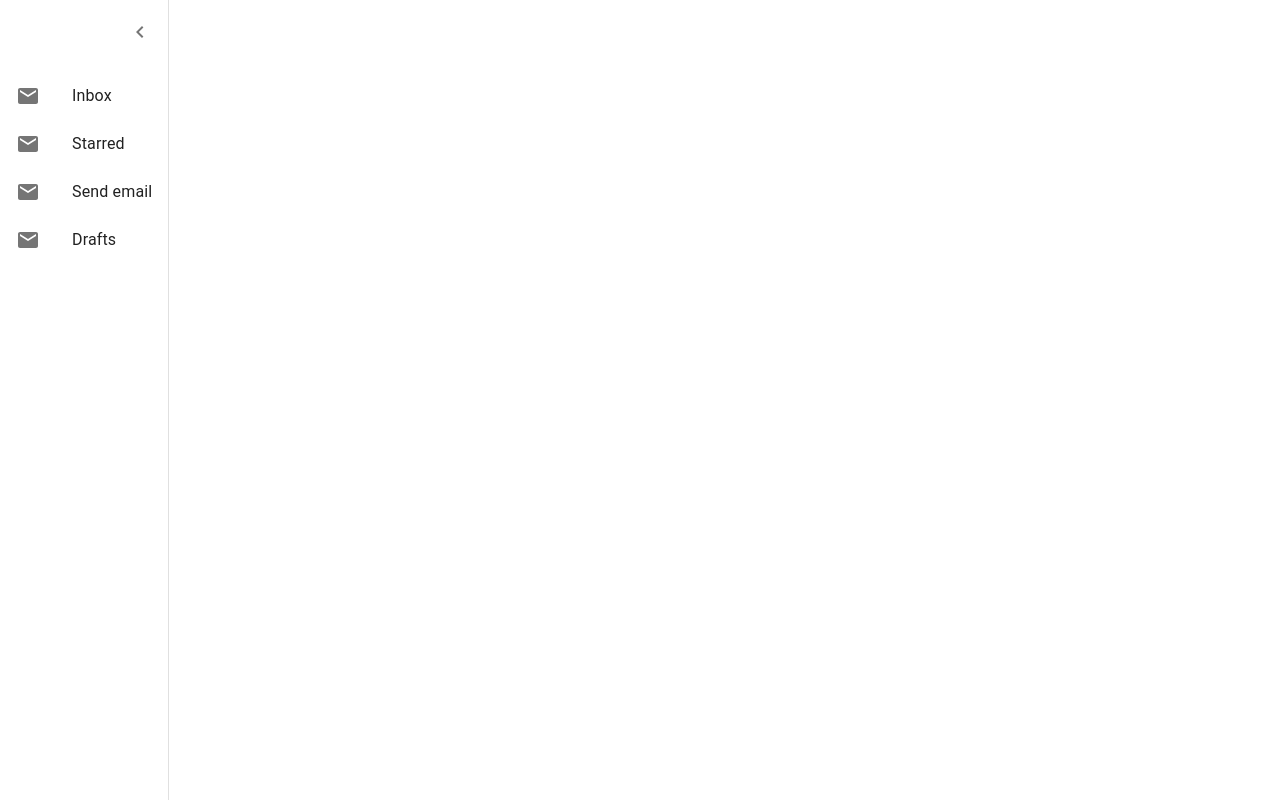
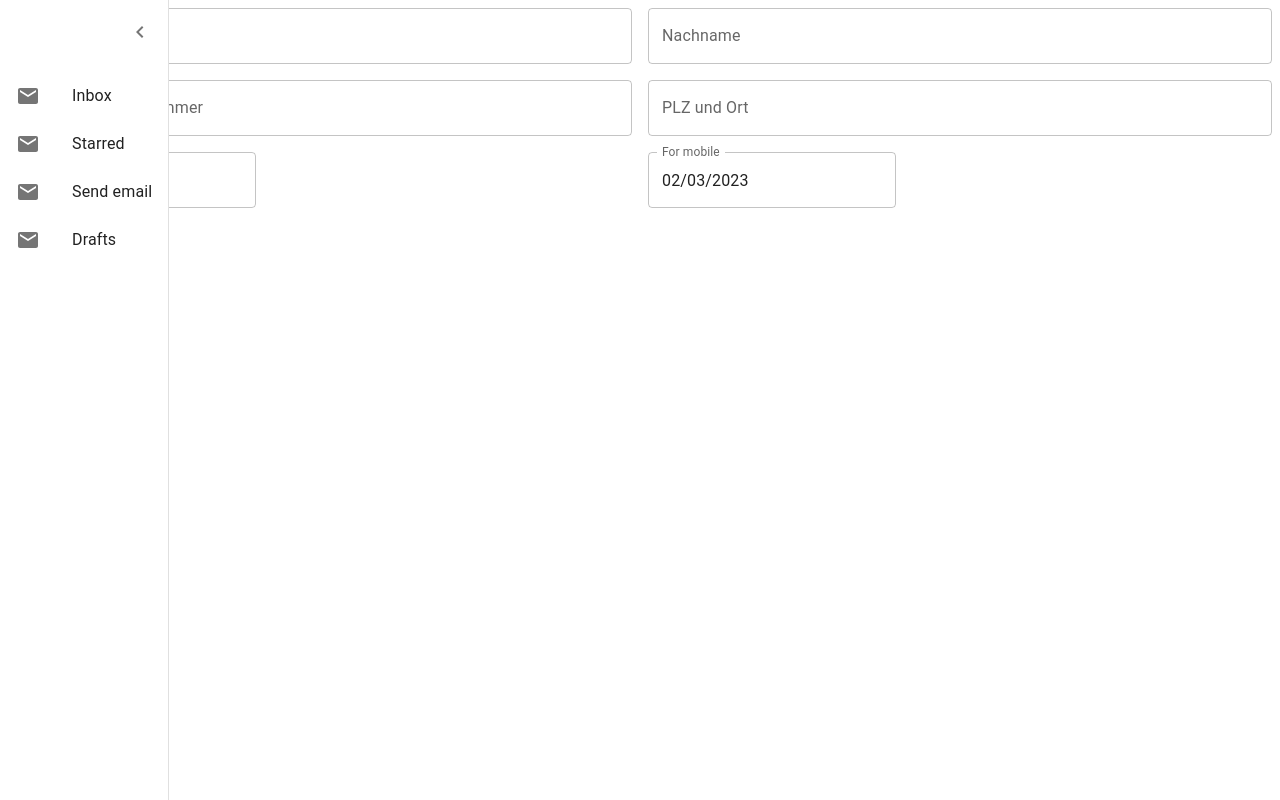
Before and after one commit to FA12-1/entschuldigungssystem, a Next.js app in the folder frontend/: page /report in a window 1280 px wide. Built offline with nearby package versions, Linux system fonts and the light colour scheme.

Commit message:
add form layout and inputs

```diff
--- a/frontend/app/layout.tsx
+++ b/frontend/app/layout.tsx
@@ -13,6 +13,8 @@ import ChevronLeftIcon from "@mui/icons-material/ChevronLeft";
 import EmailIcon from "@mui/icons-material/Email";
 import useLocalStorage from "../hooks/useLocalStorage";
 import { styled } from "@mui/material/styles";
+import { LocalizationProvider } from "@mui/x-date-pickers/LocalizationProvider/LocalizationProvider";
+import { AdapterDayjs } from "@mui/x-date-pickers/AdapterDayjs";
 
 export default function RootLayout({
     children,
@@ -24,6 +26,7 @@ export default function RootLayout({
     return (
         <html>
             <head />
+            <LocalizationProvider dateAdapter={AdapterDayjs}>
                 <body>
                     <Drawer variant="persistent" anchor="left" open={open}>
                         <DrawerHeader>
@@ -48,6 +51,7 @@ export default function RootLayout({
                     </Drawer>
                     {children}
                 </body>
+            </LocalizationProvider>
         </html>
     );
 }
--- a/frontend/app/report/page.tsx
+++ b/frontend/app/report/page.tsx
@@ -1,7 +1,14 @@
+"use client";
+
 import type { NextPage } from "next";
+import ReportAbsenceForm from "../../components/pages/report/form";
 
 const Home: NextPage = () => {
-    return <div>hello report</div>;
+    return (
+        <>
+            <ReportAbsenceForm />
+        </>
+    );
 };
 
 export default Home;
--- /dev/null
+++ b/frontend/components/pages/report/form.tsx
@@ -0,0 +1,48 @@
+import { Grid, TextField } from "@mui/material";
+import { FC, useState } from "react";
+import { MobileDatePicker } from "@mui/x-date-pickers/MobileDatePicker";
+
+const ReportAbsenceForm: FC = () => {
+    const [startDate, setStartDate] = useState(new Date());
+    const [endDate, setEndDate] = useState(new Date());
+    return (
+        <>
+            <Grid container spacing={2}>
+                <Grid item xs={12} md={6}>
+                    <TextField fullWidth label="Vorname" />
+                </Grid>
+                <Grid item xs={12} md={6}>
+                    <TextField fullWidth label="Nachname" />
+                </Grid>
+                <Grid item xs={12} md={6}>
+                    <TextField fullWidth label="Straße und Hausnummer" />
+                </Grid>
+                <Grid item xs={12} md={6}>
+                    <TextField fullWidth label="PLZ und Ort" />
+                </Grid>
+                <Grid item xs={6}>
+                    <MobileDatePicker
+                        label="For mobile"
+                        value={startDate}
+                        onChange={(newValue) => {
+                            setStartDate(newValue);
+                        }}
+                        renderInput={(params) => <TextField {...params} />}
+                    />
+                </Grid>
+                <Grid item xs={6}>
+                    <MobileDatePicker
+                        label="For mobile"
+                        value={endDate}
+                        onChange={(newValue) => {
+                            setEndDate(newValue);
+                        }}
+                        renderInput={(params) => <TextField {...params} />}
+                    />
+                </Grid>
+            </Grid>
+        </>
+    );
+};
+
+export default ReportAbsenceForm;
--- a/frontend/package.json
+++ b/frontend/package.json
@@ -6,10 +6,14 @@
     "start": "next start"
   },
   "dependencies": {
+    "@date-io/dayjs": "^2.16.0",
     "@emotion/react": "^11.10.5",
     "@emotion/styled": "^11.10.5",
     "@mui/icons-material": "^5.11.0",
     "@mui/material": "^5.11.4",
+    "@mui/x-date-pickers": "^5.0.13",
+    "dayjs": "^1.11.7",
+    "moment": "^2.29.4",
     "next": "latest",
     "react": "18.2.0",
     "react-dom": "18.2.0",
```
Also changed, not shown: frontend/components/misc/side-menu/components/menu-list/menu-list.tsx (added, +7 -0 lines), 1 other file (tests, documents, lock files or other folders). Lines whose indentation alone changed are shown as unchanged.
